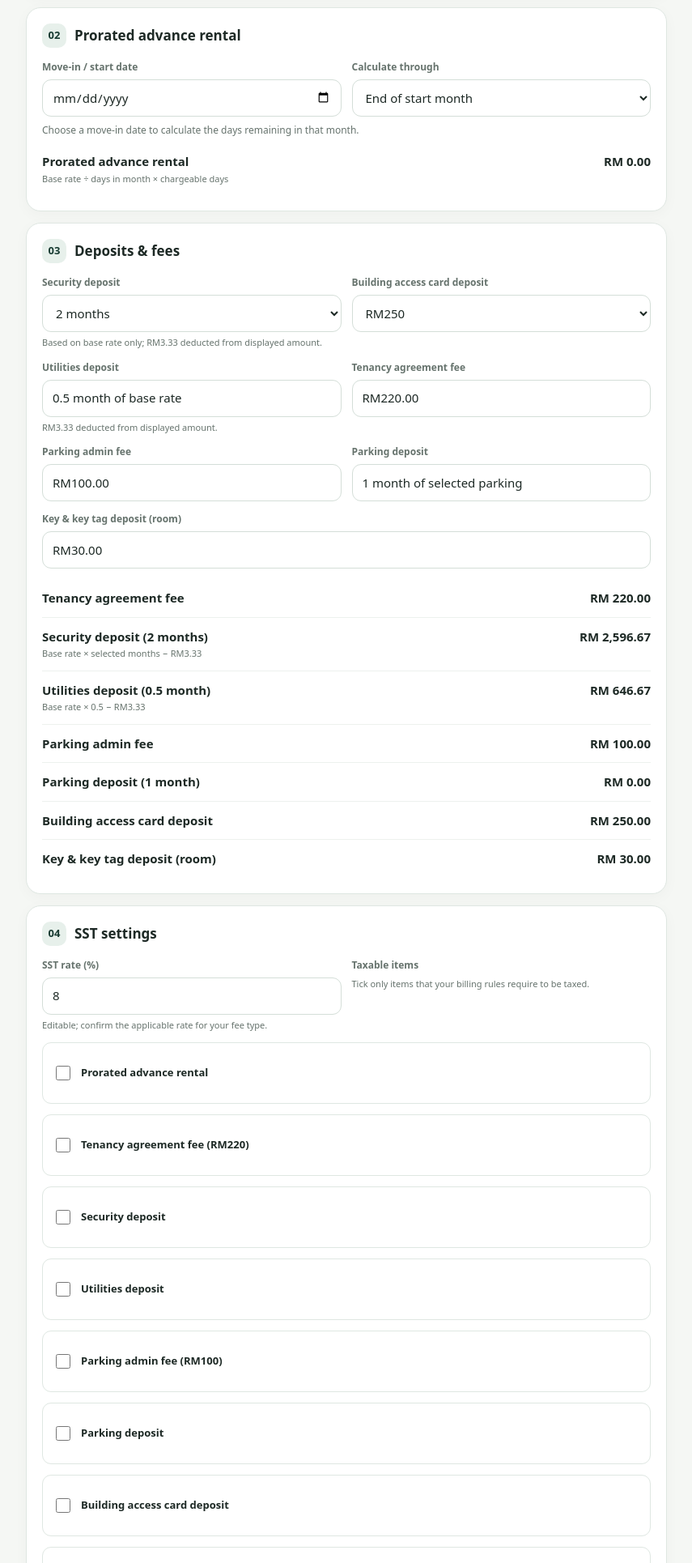
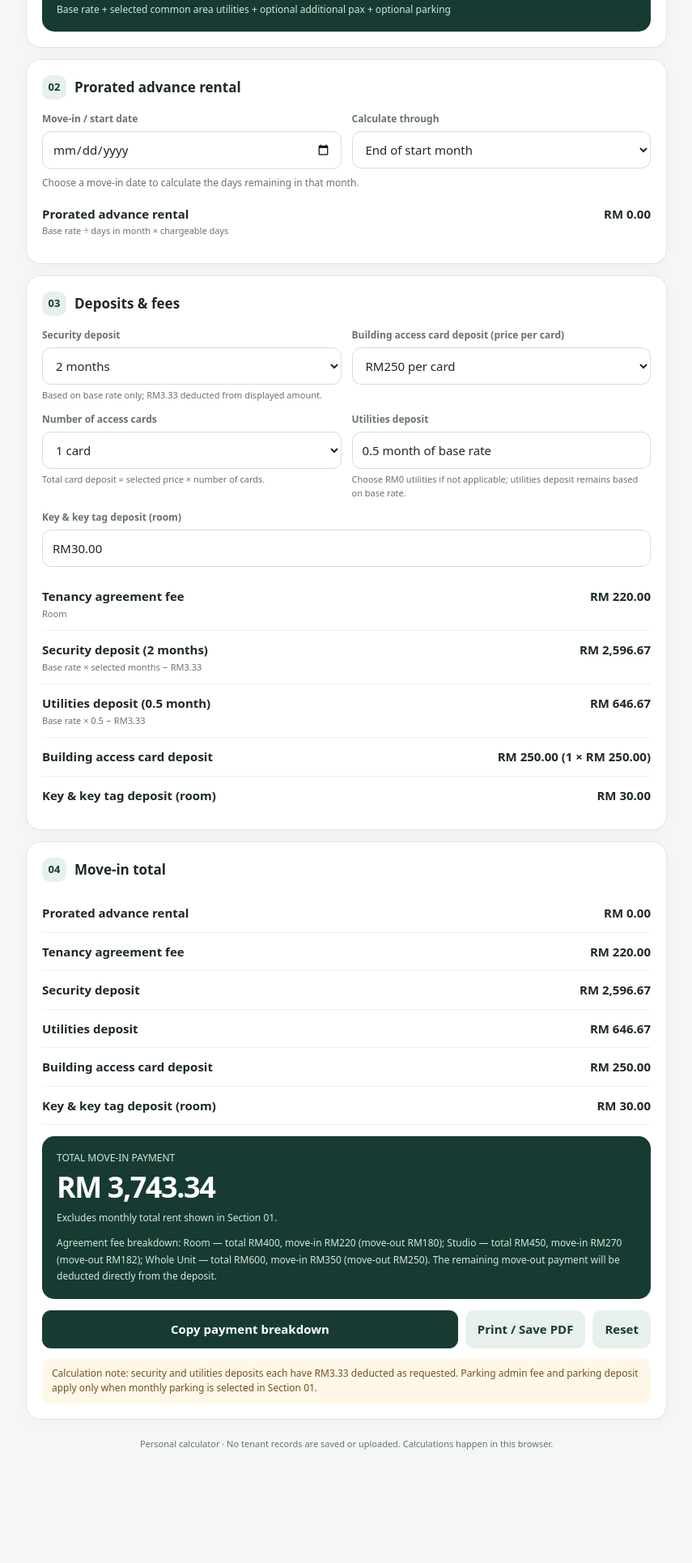
Before and after one commit to roger9777/rental-deposit-calculator, a plain HTML site: page index.html in a window 1280 px wide. Shown: the part 870-2800 px from the top of the page at 81% size, without its empty margins (212-1067 px from the left). After the commit the page ends 2711 px from the top, so only its background shows below. Drawn offline with Linux system fonts and the light colour scheme.

Commit message:
Update rental deposit calculator to V2 with conditional parking and agreement options

```diff
--- a/index.html
+++ b/index.html
@@ -4,7 +4,7 @@
 <meta charset="UTF-8">
 <meta name="viewport" content="width=device-width, initial-scale=1.0">
 <meta name="theme-color" content="#173b32">
-<title>Rental Deposit Calculator</title>
+<title>Rental Deposit Calculator V2</title>
 <style>
 :root{--ink:#1d2925;--muted:#66736d;--line:#dfe7e2;--paper:#f5f7f4;--green:#173b32;--green2:#e7f0eb;--white:#fff}
 *{box-sizing:border-box}body{margin:0;background:var(--paper);color:var(--ink);font:15px/1.5 system-ui,-apple-system,"Segoe UI",sans-serif}
@@ -14,39 +14,39 @@
 </style>
 </head>
 <body><div class="wrap">
-<header class="hero"><div class="eyebrow">Property rental toolkit</div><h1>Rental Deposit<br>Calculator</h1><p>Calculate monthly rental, prorated advance rental and move-in charges in one place.</p></header>
+<header class="hero"><div class="eyebrow">Property rental toolkit</div><h1>Rental Deposit<br>Calculator <span style="font-size:.58em;opacity:.8">V2</span></h1><p>Calculate monthly rental, prorated advance rental and move-in charges in one place.</p></header>
 <section class="panel"><h2 class="section-title"><span class="num">01</span> Monthly rental setup</h2><div class="grid">
 <div class="field"><label for="base">Monthly base rate (RM)</label><input id="base" type="number" min="0" step="0.01" placeholder="e.g. 1300" value="1300"><div class="hint">Excludes utilities and parking.</div></div>
 <div class="field"><label for="parking">Monthly parking (RM)</label><select id="parking"><option value="0">No parking — RM0</option><option value="30">RM30</option><option value="50">RM50</option><option value="80">RM80</option><option value="100">RM100</option><option value="120">RM120</option><option value="130">RM130</option><option value="150">RM150</option></select></div>
+<div class="field"><label for="utilitiesChoice">Common area utilities</label><select id="utilitiesChoice"><option value="40">RM40 utilities</option><option value="0">RM0 — Studio / Whole Unit</option></select></div>
+<div class="field"><label for="agreementChoice">Tenancy agreement fee</label><select id="agreementChoice"><option value="220" data-type="Room">Room — RM220</option><option value="270" data-type="Studio">Studio — RM270</option><option value="350" data-type="Whole Unit">Whole Unit — RM350</option></select></div>
 <div class="field full"><div class="checkrow"><input id="pax" type="checkbox"><label for="pax">Additional 1 pax (+RM50/month)</label></div></div></div>
 <div style="margin-top:12px">
-<div class="line"><div class="name">Base rate</div><div class="money" id="baseLine"></div></div><div class="line"><div><span class="name">Utilities</span><span class="sub">Fixed monthly charge</span></div><div class="money">RM 40.00</div></div><div class="line"><div class="name">Additional pax</div><div class="money" id="paxLine"></div></div><div class="line"><div class="name">Parking</div><div class="money" id="parkingLine"></div></div></div>
-<div class="grand"><div class="caption">MONTHLY TOTAL RENT · NOT INCLUDED IN MOVE-IN TOTAL</div><div class="amount" id="monthlyTotal"></div><div class="small">Base rate + RM40 utilities + optional additional pax + optional parking</div></div></section>
+<div class="line"><div class="name">Base rate</div><div class="money" id="baseLine"></div></div><div class="line"><div><span class="name">Common area utilities</span></div><div class="money" id="utilitiesMonthlyLine"></div></div><div class="line"><div class="name">Additional pax</div><div class="money" id="paxLine"></div></div><div class="line"><div class="name">Parking</div><div class="money" id="parkingLine"></div></div></div>
+<div class="grand"><div class="caption">MONTHLY TOTAL RENT · NOT INCLUDED IN MOVE-IN TOTAL</div><div class="amount" id="monthlyTotal"></div><div class="small">Base rate + selected common area utilities + optional additional pax + optional parking</div></div></section>
 <section class="panel"><h2 class="section-title"><span class="num">02</span> Prorated advance rental</h2><div class="grid">
 <div class="field"><label for="start">Move-in / start date</label><input id="start" type="date"></div><div class="field"><label for="prorateMode">Calculate through</label><select id="prorateMode"><option value="end">End of start month</option><option value="days">Enter number of days</option></select></div>
 <div class="field full" id="daysWrap" style="display:none"><label for="days">Number of chargeable days</label><input id="days" type="number" min="0" step="1" value="1"></div></div><div class="dateinfo" id="dateInfo">Choose a move-in date to calculate the days remaining in that month.</div><div class="line" style="margin-top:6px"><div><span class="name">Prorated advance rental</span><span class="sub" id="prorateFormula">Base rate ÷ days in month × chargeable days</span></div><div class="money" id="prorateAmount"></div></div></section>
 <section class="panel"><h2 class="section-title"><span class="num">03</span> Deposits & fees</h2><div class="grid">
 <div class="field"><label for="security">Security deposit</label><select id="security"><option value="1">1 month</option><option value="2" selected>2 months</option></select><div class="hint">Based on base rate only; RM3.33 deducted from displayed amount.</div></div>
-<div class="field"><label for="card">Building access card deposit</label><select id="card"><option value="250">RM250</option><option value="150">RM150</option><option value="100">RM100</option></select></div>
-<div class="field"><label>Utilities deposit</label><input value="0.5 month of base rate" disabled><div class="hint">RM3.33 deducted from displayed amount.</div></div>
-<div class="field"><label>Tenancy agreement fee</label><input value="RM220.00" disabled></div><div class="field"><label>Parking admin fee</label><input value="RM100.00" disabled></div><div class="field"><label>Parking deposit</label><input value="1 month of selected parking" disabled></div><div class="field full"><label>Key & key tag deposit (room)</label><input value="RM30.00" disabled></div></div>
+<div class="field"><label for="card">Building access card deposit (price per card)</label><select id="card"><option value="250">RM250 per card</option><option value="150">RM150 per card</option><option value="100">RM100 per card</option></select></div>
+<div class="field"><label for="cardCount">Number of access cards</label><select id="cardCount"><option value="1">1 card</option><option value="2">2 cards</option><option value="3">3 cards</option></select><div class="hint">Total card deposit = selected price × number of cards.</div></div>
+<div class="field"><label>Utilities deposit</label><input value="0.5 month of base rate" disabled><div class="hint">Choose RM0 utilities if not applicable; utilities deposit remains based on base rate.</div></div>
+<div class="field" id="parkingAdminField"><label>Parking admin fee</label><input value="RM100.00" disabled><div class="hint">Only charged if monthly parking is selected in Section 01.</div></div><div class="field" id="parkingDepositField"><label>Parking deposit</label><input value="1 month of selected parking" disabled><div class="hint">Only charged if monthly parking is selected in Section 01.</div></div><div class="field full"><label>Key & key tag deposit (room)</label><input value="RM30.00" disabled></div></div>
 <div style="margin-top:13px">
-<div class="line"><div><span class="name">Tenancy agreement fee</span></div><div class="money">RM 220.00</div></div><div class="line"><div><span class="name" id="securityName">Security deposit</span><span class="sub">Base rate × selected months − RM3.33</span></div><div class="money" id="securityAmount"></div></div><div class="line"><div><span class="name">Utilities deposit (0.5 month)</span><span class="sub">Base rate × 0.5 − RM3.33</span></div><div class="money" id="utilitiesAmount"></div></div><div class="line"><div class="name">Parking admin fee</div><div class="money">RM 100.00</div></div><div class="line"><div class="name">Parking deposit (1 month)</div><div class="money" id="parkingDeposit"></div></div><div class="line"><div class="name">Building access card deposit</div><div class="money" id="cardAmount"></div></div><div class="line"><div class="name">Key & key tag deposit (room)</div><div class="money">RM 30.00</div></div></div></section>
-<section class="panel"><h2 class="section-title"><span class="num">04</span> SST settings</h2><div class="grid">
-<div class="field"><label for="sstRate">SST rate (%)</label><input id="sstRate" type="number" min="0" max="100" step="0.01" value="8"><div class="hint">Editable; confirm the applicable rate for your fee type.</div></div><div class="field"><label>Taxable items</label><div class="hint">Tick only items that your billing rules require to be taxed.</div></div>
-<div class="field full"><div class="checkrow"><input id="taxProrate" type="checkbox"><label for="taxProrate">Prorated advance rental</label></div></div><div class="field full"><div class="checkrow"><input id="taxAgreement" type="checkbox"><label for="taxAgreement">Tenancy agreement fee (RM220)</label></div></div><div class="field full"><div class="checkrow"><input id="taxSecurity" type="checkbox"><label for="taxSecurity">Security deposit</label></div></div><div class="field full"><div class="checkrow"><input id="taxUtilities" type="checkbox"><label for="taxUtilities">Utilities deposit</label></div></div><div class="field full"><div class="checkrow"><input id="taxParkingAdmin" type="checkbox"><label for="taxParkingAdmin">Parking admin fee (RM100)</label></div></div><div class="field full"><div class="checkrow"><input id="taxParkingDeposit" type="checkbox"><label for="taxParkingDeposit">Parking deposit</label></div></div><div class="field full"><div class="checkrow"><input id="taxCard" type="checkbox"><label for="taxCard">Building access card deposit</label></div></div><div class="field full"><div class="checkrow"><input id="taxKey" type="checkbox"><label for="taxKey">Key & key tag deposit (RM30)</label></div></div></div>
-<div class="line" style="margin-top:12px"><div class="name">Taxable amount</div><div class="money" id="taxableAmount"></div></div><div class="line"><div><span class="name">SST amount</span><span class="sub" id="sstFormula"></span></div><div class="money" id="sstAmount"></div></div></section>
-<section class="panel"><h2 class="section-title"><span class="num">05</span> Move-in total</h2>
-<div class="line"><div class="name">Prorated advance rental</div><div class="money" id="sumProrate"></div></div><div class="line"><div class="name">Tenancy agreement fee</div><div class="money">RM 220.00</div></div><div class="line"><div class="name">Security deposit</div><div class="money" id="sumSecurity"></div></div><div class="line"><div class="name">Utilities deposit</div><div class="money" id="sumUtilities"></div></div><div class="line"><div class="name">Parking admin fee</div><div class="money">RM 100.00</div></div><div class="line"><div class="name">Parking deposit</div><div class="money" id="sumParking"></div></div><div class="line"><div class="name">Building access card deposit</div><div class="money" id="sumCard"></div></div><div class="line"><div class="name">Key & key tag deposit (room)</div><div class="money">RM 30.00</div></div><div class="line"><div class="name">SST</div><div class="money" id="sumSST"></div></div>
-<div class="grand"><div class="caption">TOTAL MOVE-IN PAYMENT</div><div class="amount" id="grandTotal"></div><div class="small">Excludes monthly total rent shown in Section 01. SST is calculated only on items you select above.</div></div>
-<div class="actions"><button class="primary" id="copyBtn">Copy payment breakdown</button><button class="secondary" id="printBtn">Print / Save PDF</button><button class="secondary" id="resetBtn">Reset</button></div><div class="warning">Calculation note: security and utilities deposits each have RM3.33 deducted as requested. Verify deductions and SST applicability against your company’s actual billing rules.</section>
+<div class="line"><div><span class="name">Tenancy agreement fee</span><span class="sub" id="agreementFeeType">Room</span></div><div class="money" id="agreementFeeAmount"></div></div><div class="line"><div><span class="name" id="securityName">Security deposit</span><span class="sub">Base rate × selected months − RM3.33</span></div><div class="money" id="securityAmount"></div></div><div class="line"><div><span class="name">Utilities deposit (0.5 month)</span><span class="sub">Base rate × 0.5 − RM3.33</span></div><div class="money" id="utilitiesAmount"></div></div><div class="line" id="parkingAdminLine"><div class="name">Parking admin fee</div><div class="money" id="parkingAdminAmount"></div></div><div class="line" id="parkingDepositLine"><div class="name">Parking deposit (1 month)</div><div class="money" id="parkingDeposit"></div></div><div class="line"><div class="name">Building access card deposit</div><div class="money" id="cardAmount"></div></div><div class="line"><div class="name">Key & key tag deposit (room)</div><div class="money">RM 30.00</div></div></div></section>
+<section class="panel"><h2 class="section-title"><span class="num">04</span> Move-in total</h2>
+<div class="line"><div class="name">Prorated advance rental</div><div class="money" id="sumProrate"></div></div><div class="line"><div class="name">Tenancy agreement fee</div><div class="money" id="sumAgreement"></div></div><div class="line"><div class="name">Security deposit</div><div class="money" id="sumSecurity"></div></div><div class="line"><div class="name">Utilities deposit</div><div class="money" id="sumUtilities"></div></div><div class="line" id="sumParkingAdminLine"><div class="name">Parking admin fee</div><div class="money" id="sumParkingAdmin"></div></div><div class="line" id="sumParkingLine"><div class="name">Parking deposit</div><div class="money" id="sumParking"></div></div><div class="line"><div class="name">Building access card deposit</div><div class="money" id="sumCard"></div></div><div class="line"><div class="name">Key & key tag deposit (room)</div><div class="money">RM 30.00</div></div>
+<div class="grand"><div class="caption">TOTAL MOVE-IN PAYMENT</div><div class="amount" id="grandTotal"></div><div class="small">Excludes monthly total rent shown in Section 01.</div><div class="small" style="margin-top:12px;line-height:1.7">Agreement fee breakdown: Room — total RM400, move-in RM220 (move-out RM180); Studio — total RM450, move-in RM270 (move-out RM182); Whole Unit — total RM600, move-in RM350 (move-out RM250). The remaining move-out payment will be deducted directly from the deposit.</div></div>
+<div class="actions"><button class="primary" id="copyBtn">Copy payment breakdown</button><button class="secondary" id="printBtn">Print / Save PDF</button><button class="secondary" id="resetBtn">Reset</button></div><div class="warning">Calculation note: security and utilities deposits each have RM3.33 deducted as requested. Parking admin fee and parking deposit apply only when monthly parking is selected in Section 01.</section>
 <div class="foot">Personal calculator · No tenant records are saved or uploaded. Calculations happen in this browser.</div></div>
 <script>
 const $=id=>document.getElementById(id);const money=n=>'RM '+(Number.isFinite(n)?n:0).toLocaleString('en-MY',{minimumFractionDigits:2,maximumFractionDigits:2});const num=id=>Math.max(0,Number($(id).value)||0);
 function dateInfo(){const value=$('start').value;if(!value)return{daysIn:0,charge:0,desc:'Choose a move-in date to calculate the days remaining in that month.'};const d=new Date(value+'T12:00:00');const daysIn=new Date(d.getFullYear(),d.getMonth()+1,0).getDate();const charge=$('prorateMode').value==='days'?Math.floor(num('days')):daysIn-d.getDate()+1;const desc=$('prorateMode').value==='days'?daysIn+' days in the start month. Using '+charge+' manually entered chargeable day(s).':'Move-in '+d.toLocaleDateString('en-MY',{day:'numeric',month:'short',year:'numeric'})+': '+charge+' chargeable day(s) through the end of the month ('+daysIn+' days in month, inclusive of move-in date).';return{daysIn,charge,desc}}
-function calculate(){const base=num('base'),parking=num('parking'),pax=$('pax').checked?50:0,months=num('security'),card=num('card');const monthly=base+40+pax+parking;const dt=dateInfo();const prorate=dt.daysIn>0?base/dt.daysIn*dt.charge:0;const security=Math.max(0,base*months-3.33);const utilities=Math.max(0,base*.5-3.33);const taxable=($('taxProrate').checked?prorate:0)+($('taxAgreement').checked?220:0)+($('taxSecurity').checked?security:0)+($('taxUtilities').checked?utilities:0)+($('taxParkingAdmin').checked?100:0)+($('taxParkingDeposit').checked?parking:0)+($('taxCard').checked?card:0)+($('taxKey').checked?30:0);const rate=num('sstRate');const sst=Math.round((taxable*rate/100+Number.EPSILON)*100)/100;const total=prorate+220+security+utilities+100+parking+card+30+sst;
-$('baseLine').textContent=money(base);$('paxLine').textContent=money(pax);$('parkingLine').textContent=money(parking);$('monthlyTotal').textContent=money(monthly);$('dateInfo').textContent=dt.desc;$('prorateFormula').textContent=dt.daysIn>0?money(base)+' ÷ '+dt.daysIn+' days × '+dt.charge+' days':'Base rate ÷ days in month × chargeable days';$('prorateAmount').textContent=money(prorate);$('securityName').textContent='Security deposit ('+months+' '+(months===1?'month':'months')+')';$('securityAmount').textContent=money(security);$('utilitiesAmount').textContent=money(utilities);$('parkingDeposit').textContent=money(parking);$('cardAmount').textContent=money(card);$('sumProrate').textContent=money(prorate);$('sumSecurity').textContent=money(security);$('sumUtilities').textContent=money(utilities);$('sumParking').textContent=money(parking);$('sumCard').textContent=money(card);$('taxableAmount').textContent=money(taxable);$('sstAmount').textContent=money(sst);$('sstFormula').textContent=rate+'% of selected taxable items';$('sumSST').textContent=money(sst);$('grandTotal').textContent=money(total);return{base,parking,pax,monthly,prorate,security,utilities,card,total,months,taxable,sst,rate}}
-function statement(){const x=calculate();return 'RENTAL DEPOSIT CALCULATION\n\nMONTHLY RENT (not included in move-in total)\nBase rate: '+money(x.base)+'\nUtilities: '+money(40)+'\nAdditional pax: '+money(x.pax)+'\nParking: '+money(x.parking)+'\nMonthly total rent: '+money(x.monthly)+'\n\nMOVE-IN PAYMENT\nProrated advance rental: '+money(x.prorate)+'\nTenancy agreement fee: '+money(220)+'\nSecurity deposit ('+x.months+' month(s), less RM3.33): '+money(x.security)+'\nUtilities deposit (0.5 month, less RM3.33): '+money(x.utilities)+'\nParking admin fee: '+money(100)+'\nParking deposit: '+money(x.parking)+'\nBuilding access card deposit: '+money(x.card)+'\nKey & key tag deposit (room): '+money(30)+'\nTaxable amount: '+money(x.taxable)+'\nSST ('+x.rate+'%): '+money(x.sst)+'\n\nTOTAL MOVE-IN PAYMENT: '+money(x.total)+'\n\nSST is calculated only on items selected in settings. Verify tax applicability before issuing a statement.'}
-['base','parking','pax','start','prorateMode','days','security','card','sstRate','taxProrate','taxAgreement','taxSecurity','taxUtilities','taxParkingAdmin','taxParkingDeposit','taxCard','taxKey'].forEach(id=>$(id).addEventListener('input',()=>{$('daysWrap').style.display=$('prorateMode').value==='days'?'block':'none';calculate()}));
-$('copyBtn').addEventListener('click',async()=>{const txt=statement();try{await navigator.clipboard.writeText(txt)}catch(e){const ta=document.createElement('textarea');ta.value=txt;document.body.appendChild(ta);ta.select();document.execCommand('copy');ta.remove()}$('copyBtn').textContent='Copied!';setTimeout(()=>$('copyBtn').textContent='Copy payment breakdown',1600)});$('printBtn').addEventListener('click',()=>window.print());$('resetBtn').addEventListener('click',()=>{$('base').value='';$('parking').value='0';$('pax').checked=false;$('start').value='';$('prorateMode').value='end';$('days').value='1';$('security').value='2';$('card').value='250';$('sstRate').value='8';['taxProrate','taxAgreement','taxSecurity','taxUtilities','taxParkingAdmin','taxParkingDeposit','taxCard','taxKey'].forEach(id=>$(id).checked=false);$('daysWrap').style.display='none';calculate()});calculate();
+function calculate(){const base=num('base'),parking=num('parking'),pax=$('pax').checked?50:0,months=num('security'),cardPrice=num('card'),cardCount=num('cardCount'),card=cardPrice*cardCount,utilitiesMonthly=num('utilitiesChoice'),agreement=num('agreementChoice'),agreementType=$('agreementChoice').selectedOptions[0].dataset.type,hasParking=parking>0;const monthly=base+utilitiesMonthly+pax+parking;const dt=dateInfo();const prorate=dt.daysIn>0?base/dt.daysIn*dt.charge:0;const security=Math.max(0,base*months-3.33);const utilities=Math.max(0,base*.5-3.33);const parkingAdmin=hasParking?100:0;const parkingDeposit=hasParking?parking:0;const total=prorate+agreement+security+utilities+parkingAdmin+parkingDeposit+card+30;
+$('parkingAdminField').style.display=hasParking?'block':'none';$('parkingDepositField').style.display=hasParking?'block':'none';$('parkingAdminLine').style.display=hasParking?'flex':'none';$('parkingDepositLine').style.display=hasParking?'flex':'none';$('sumParkingAdminLine').style.display=hasParking?'flex':'none';$('sumParkingLine').style.display=hasParking?'flex':'none';
+$('baseLine').textContent=money(base);$('utilitiesMonthlyLine').textContent=money(utilitiesMonthly);$('paxLine').textContent=money(pax);$('parkingLine').textContent=money(parking);$('monthlyTotal').textContent=money(monthly);$('dateInfo').textContent=dt.desc;$('prorateFormula').textContent=dt.daysIn>0?money(base)+' ÷ '+dt.daysIn+' days × '+dt.charge+' days':'Base rate ÷ days in month × chargeable days';$('prorateAmount').textContent=money(prorate);$('agreementFeeType').textContent=agreementType;$('agreementFeeAmount').textContent=money(agreement);$('securityName').textContent='Security deposit ('+months+' '+(months===1?'month':'months')+')';$('securityAmount').textContent=money(security);$('utilitiesAmount').textContent=money(utilities);$('parkingAdminAmount').textContent=money(parkingAdmin);$('parkingDeposit').textContent=money(parkingDeposit);$('cardAmount').textContent=money(card)+' ('+cardCount+' × '+money(cardPrice)+')';$('sumProrate').textContent=money(prorate);$('sumAgreement').textContent=money(agreement);$('sumSecurity').textContent=money(security);$('sumUtilities').textContent=money(utilities);$('sumParkingAdmin').textContent=money(parkingAdmin);$('sumParking').textContent=money(parkingDeposit);$('sumCard').textContent=money(card);$('grandTotal').textContent=money(total);return{base,parking,pax,monthly,utilitiesMonthly,prorate,security,utilities,card,cardPrice,cardCount,total,months,parkingAdmin,parkingDeposit,hasParking,agreement,agreementType}}
+function statement(){const x=calculate();return 'RENTAL DEPOSIT CALCULATOR V2\n\nMONTHLY RENT (not included in move-in total)\nBase rate: '+money(x.base)+'\nCommon area utilities: '+money(x.utilitiesMonthly)+'\nAdditional pax: '+money(x.pax)+'\nParking: '+money(x.parking)+'\nMonthly total rent: '+money(x.monthly)+'\n\nMOVE-IN PAYMENT\nProrated advance rental: '+money(x.prorate)+'\nTenancy agreement fee ('+x.agreementType+'): '+money(x.agreement)+'\nSecurity deposit ('+x.months+' month(s), less RM3.33): '+money(x.security)+'\nUtilities deposit (0.5 month, less RM3.33): '+money(x.utilities)+(x.hasParking?'\nParking admin fee: '+money(x.parkingAdmin)+'\nParking deposit: '+money(x.parkingDeposit):'\nParking admin fee: Not applicable (no monthly parking selected)\nParking deposit: Not applicable (no monthly parking selected)')+'\nBuilding access card deposit ('+x.cardCount+' × '+money(x.cardPrice)+'): '+money(x.card)+'\nKey & key tag deposit (room): '+money(30)+'\n\nTOTAL MOVE-IN PAYMENT: '+money(x.total)+'\n\nAgreement fee breakdown: Room total RM400, move-in RM220 (move-out RM180); Studio total RM450, move-in RM270 (move-out RM182); Whole Unit total RM600, move-in RM350 (move-out RM250). Remaining move-out payment will be deducted directly from the deposit.'}
+['base','parking','pax','start','prorateMode','days','security','card','cardCount','utilitiesChoice','agreementChoice'].forEach(id=>$(id).addEventListener('input',()=>{$('daysWrap').style.display=$('prorateMode').value==='days'?'block':'none';calculate()}));
+$('copyBtn').addEventListener('click',async()=>{const txt=statement();try{await navigator.clipboard.writeText(txt)}catch(e){const ta=document.createElement('textarea');ta.value=txt;document.body.appendChild(ta);ta.select();document.execCommand('copy');ta.remove()}$('copyBtn').textContent='Copied!';setTimeout(()=>$('copyBtn').textContent='Copy payment breakdown',1600)});$('printBtn').addEventListener('click',()=>window.print());$('resetBtn').addEventListener('click',()=>{$('base').value='';$('parking').value='0';$('pax').checked=false;$('start').value='';$('prorateMode').value='end';$('days').value='1';$('security').value='2';$('card').value='250';$('cardCount').value='1';$('utilitiesChoice').value='40';$('agreementChoice').value='220';$('daysWrap').style.display='none';calculate()});calculate();
 </script></body></html>
```
